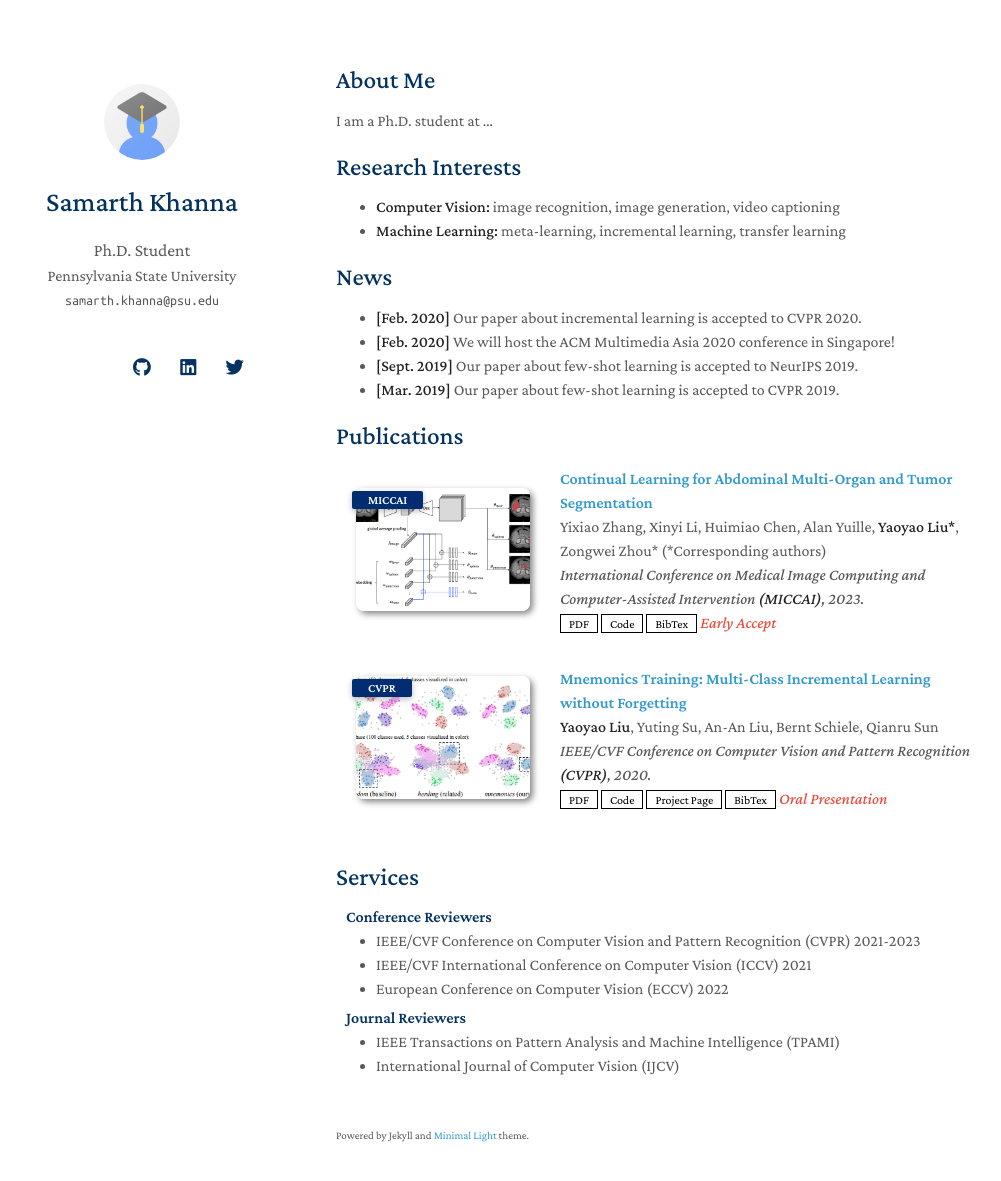
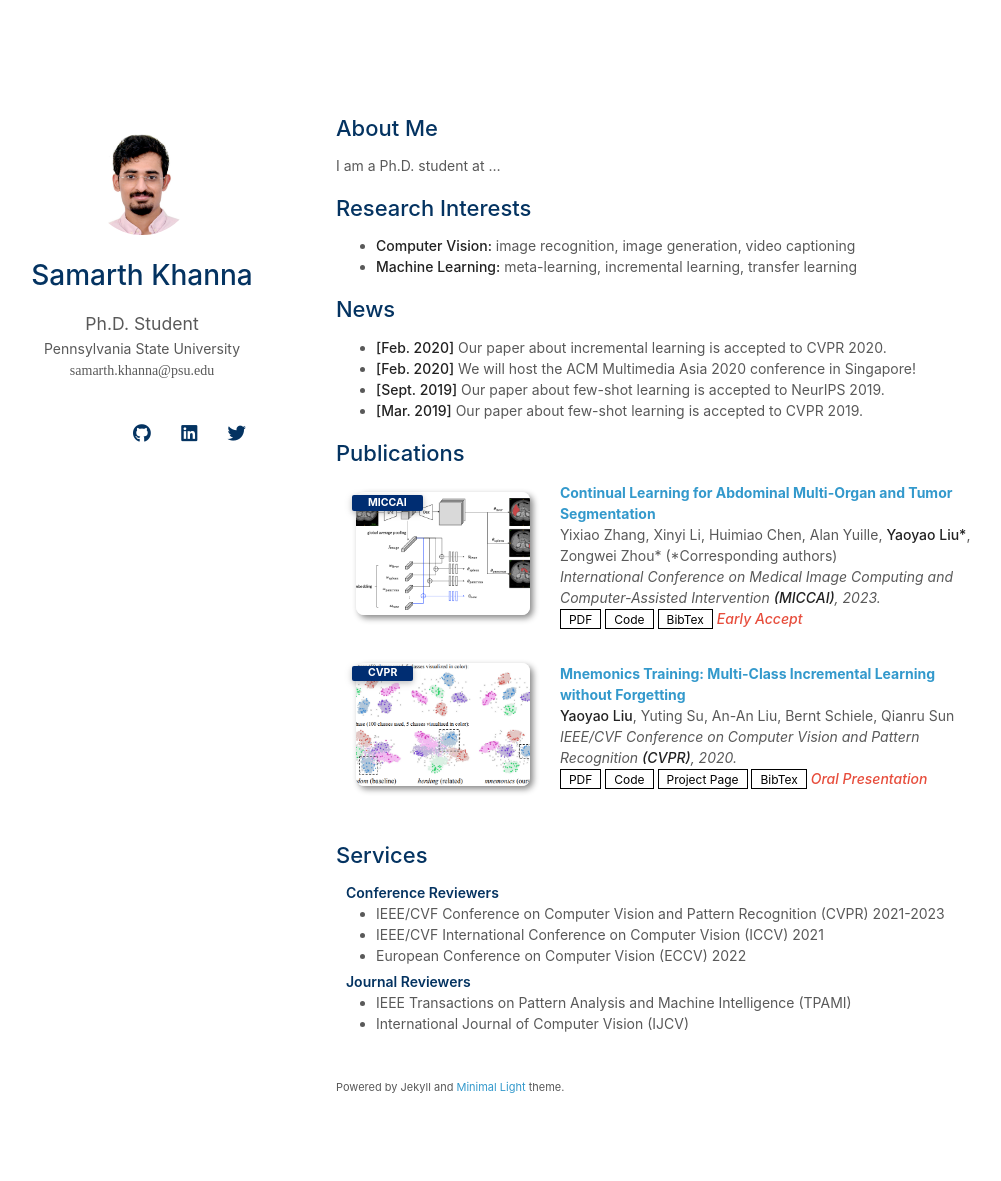
Before and after one commit to SamarthKhanna/SamarthKhanna.github.io, a Jekyll site: the page built from index.md, in a window 1280 px wide and 1216 px high. Shown: the top 1181 px of the window, without its empty margins (134-1135 px from the left). Built offline with Jekyll 4.4.1, drawn with Linux system fonts in a browser that asks for light colours; nearby versions of some CDN libraries; a style sheet for code colours, icons or effects is not loaded; our own code applies the rules of GitHub Pages for plain Markdown files.

Commit message:
Added face

```diff
--- a/_config.yml
+++ b/_config.yml
@@ -20,7 +20,7 @@ twitter: https://twitter.com/samarthkhanna98
 
 # Images (e.g., your profile picture and your website's favicon)
 # "favicon" and "favicon_dark" are used for the light and dark modes, respectively.
-avatar: ./assets/img/avatar.png
+avatar: ./assets/img/face.jpg
 favicon: ./assets/img/favicon.png
 favicon_dark: ./assets/img/favicon-dark.png
 
@@ -30,15 +30,12 @@ enable_footnote: true
 
 # Auto Dark Mode
 # You may use the option to disable the automatic dark theme
-auto_dark_mode: true
+auto_dark_mode: false
 
 # Font
 # You can use this option to choose between Serif or Sans Serif fonts.
-font: "Serif" # or "Sans Serif"
+font: "Sans Serif" # or "Sans Serif"
 
-# Google Analytics ID
-# Please remove this if you don't use Google Analytics
-google_analytics: UA-111540567-4
 
 # Use this project as a remote theme for GitHub Pages
 # See the guide here: https://docs.github.com/en/pages/setting-up-a-github-pages-site-with-jekyll/adding-a-theme-to-your-github-pages-site-using-jekyll
```
Also changed, not shown: assets/img/face.jpg (added).
